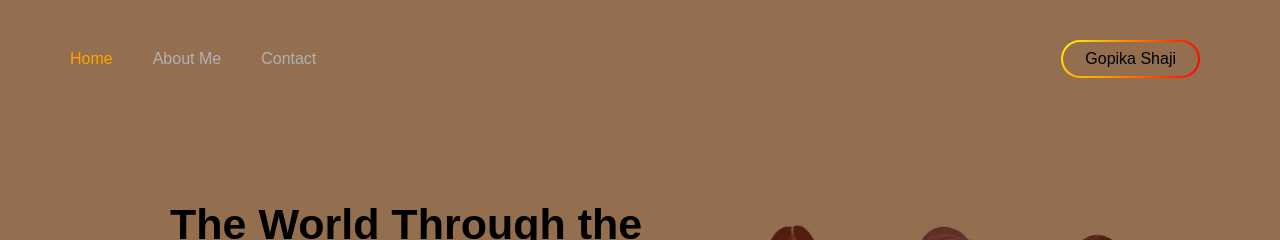
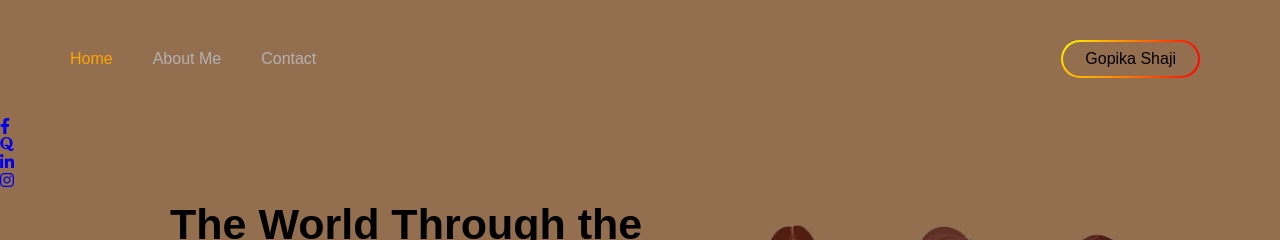
Before and after one commit to justavamp/fantasy, a plain HTML site: page index.html in a window 1280 px wide. Shown: the top 240 px of the page. Drawn offline with Linux system fonts and the light colour scheme.

Commit message:
socials ehehe

```diff
--- a/index.html
+++ b/index.html
@@ -31,6 +31,14 @@
                 <img src="https://github.com/justavamp/fantasy/blob/main/WhatsApp%20Image%202021-09-29%20at%2000.37.20.jpeg?raw=true" alt="Reading Imagery">
             </div>
         </div>
+        <div class="social">
+            <ul>
+                <li><a href="https://www.facebook.com/just.a.vamp51/"><i class="fa-brands fa-facebook-f"></i></a></li>
+                <li><a href="https://www.quora.com/profile/Gopika-Shaji-3"><i class="fa-brands fa-quora"></i></a></li>
+                <li><a href="https://www.linkedin.com/in/gopika-shaji-40431720a/"><i class="fa-brands fa-linkedin-in"></i></a></li>
+                <li><a href="https://www.instagram.com/lost._.cause101/"><i class="fa-brands fa-instagram"></i></a></li>
+            </ul>
+        </div>
     </div>
 </body>
 </html>
```
